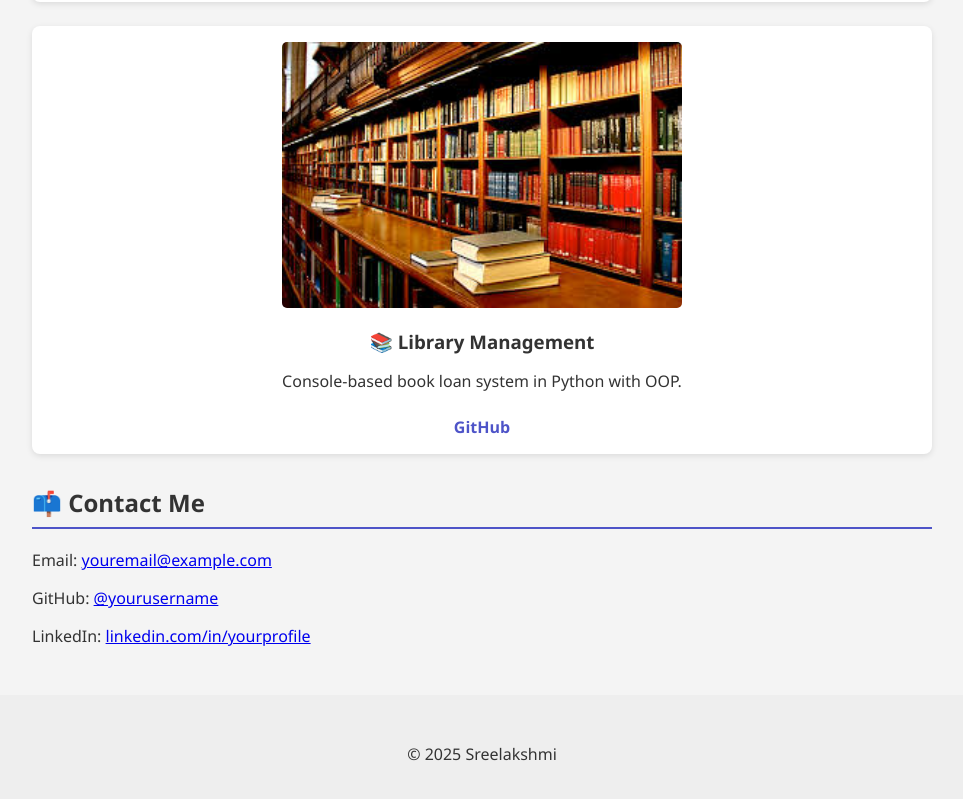
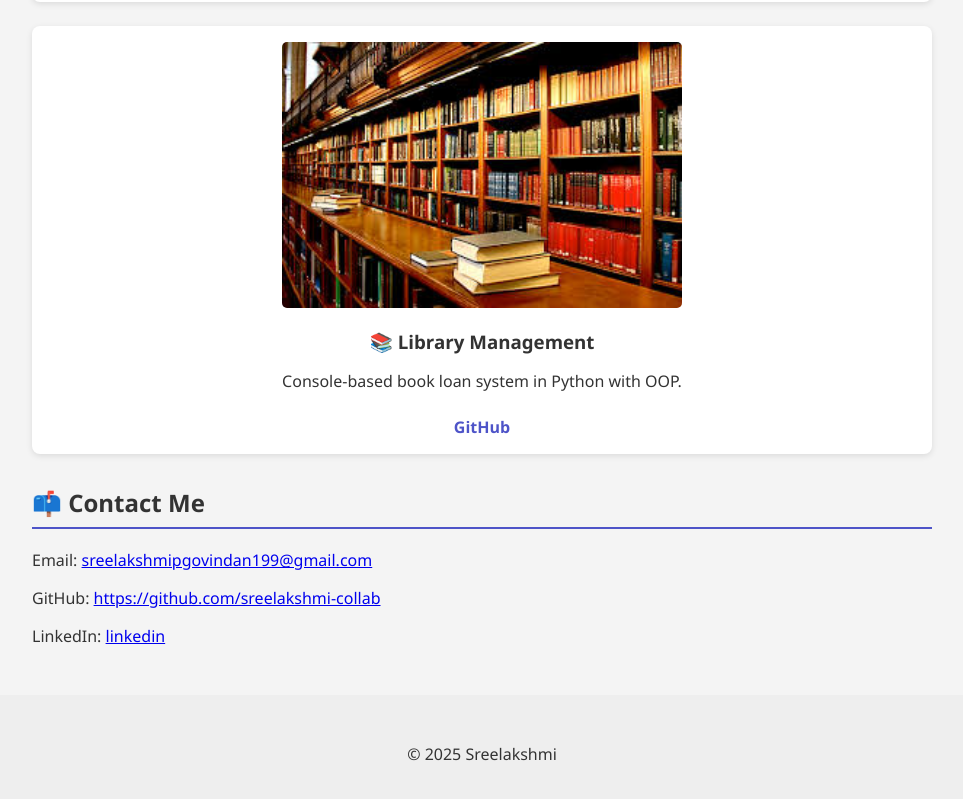
Before and after one commit to sreelakshmi-collab/Sree_Portfolio, a plain HTML site: page index.html in a window 1280 px wide. Shown: the part 1544-2343 px from the top of the page, without its empty margins (158-1121 px from the left). Drawn offline with Linux system fonts and the light colour scheme.

Commit message:
Update index.html
basic

```diff
--- a/index.html
+++ b/index.html
@@ -67,9 +67,9 @@
 
   <section id="contact">
     <h2>📫 Contact Me</h2>
-    <p>Email: <a href="mailto:sreelakshmipgovindan199@gmail.com">youremail@example.com</a></p>
-    <p>GitHub: <a href="https://github.com/sreelakshmi-collab" target="_blank">@yourusername</a></p>
-    <p>LinkedIn: <a href="https://linkedin.com/in/" target="_blank">linkedin.com/in/yourprofile</a></p>
+    <p>Email: <a href="mailto:sreelakshmipgovindan199@gmail.com">sreelakshmipgovindan199@gmail.com</a></p>
+    <p>GitHub: <a href="https://github.com/sreelakshmi-collab" target="_blank">https://github.com/sreelakshmi-collab</a></p>
+    <p>LinkedIn: <a href="linkedin.com/in/sreelakshmi-p-govindan-b00aa1152/" target="_blank">linkedin</a></p>
   </section>
 
   <footer>
```
